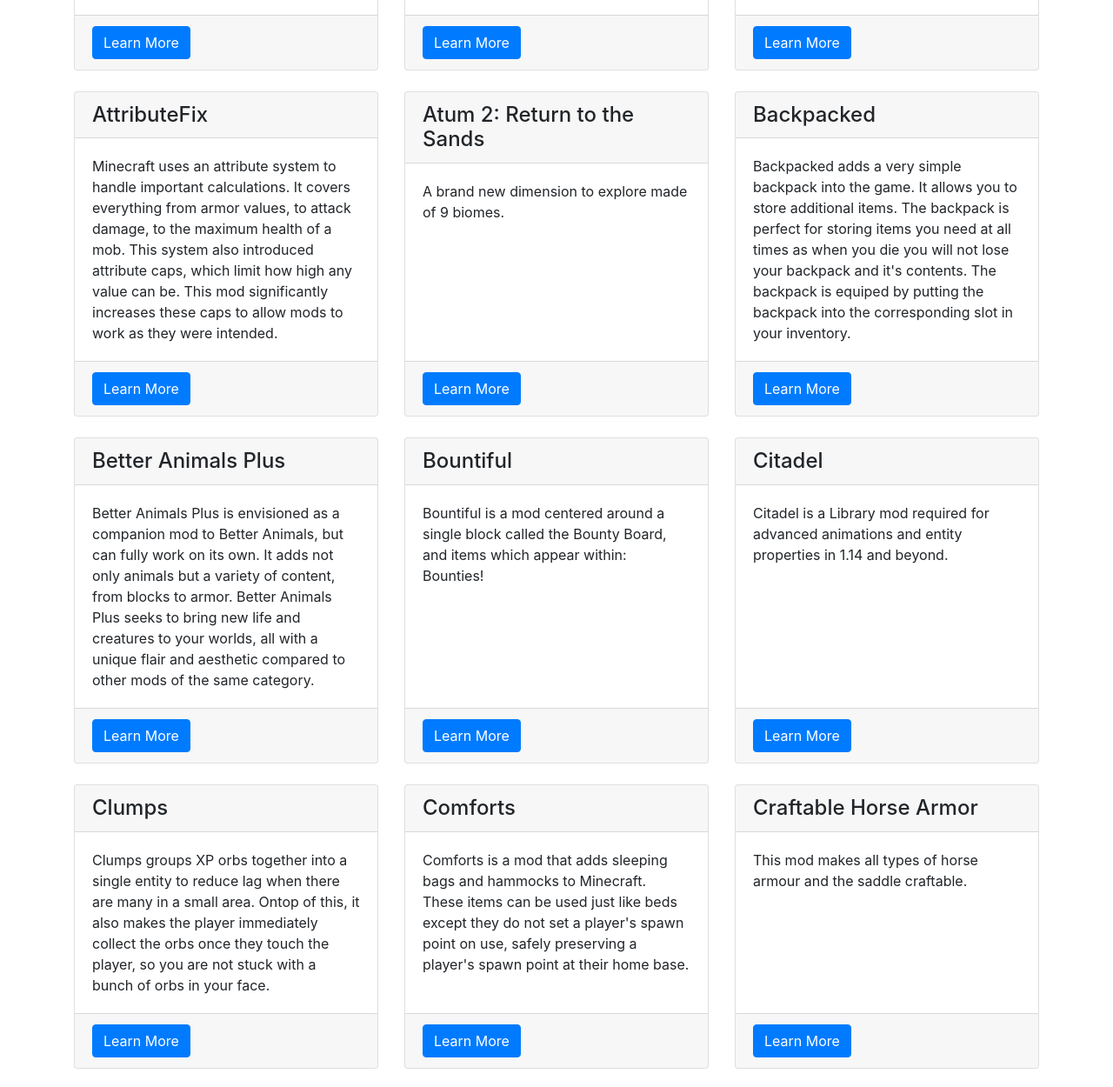
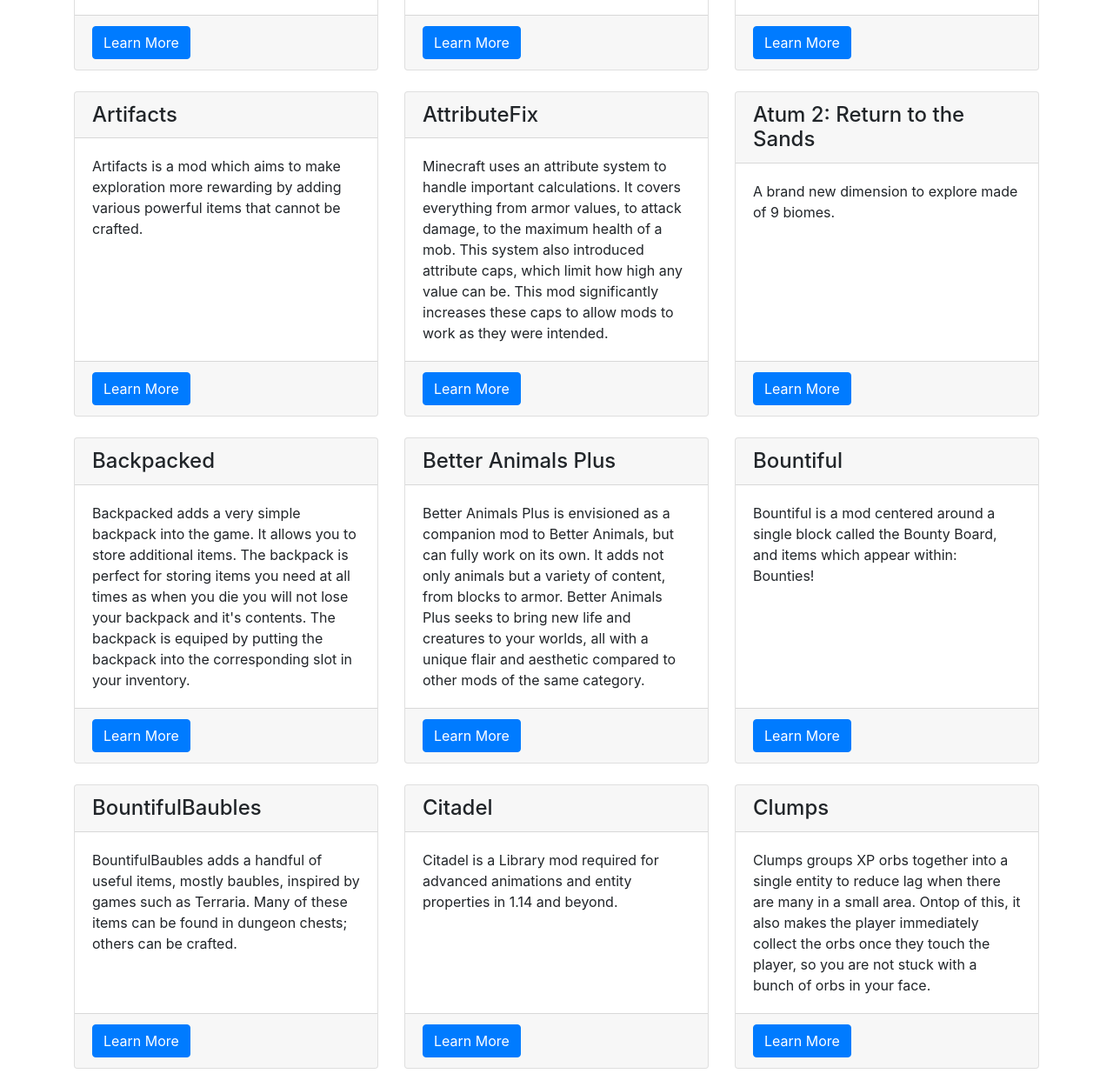
Before and after one commit to MatthewGimbut/MinecraftServerSite, a website: page modlist.html in a window 1280 px wide. Shown: the part 1486-2736 px from the top of the page at 87% size. Drawn offline with Linux system fonts and the light colour scheme.

Commit message:
Adding baubles and rare items

```diff
--- a/modlist.html
+++ b/modlist.html
@@ -140,7 +140,18 @@
             <p class="card-text">This mod adds a Armor Toughness bar that shows up above the hunger bar and supports multiple levels up to 100+.</p>
           </div>
           <div class="card-footer">
-            <a href="https://www.curseforge.com/minecraft/mc-mods/armor-toughness-bar/download/2851692" class="btn btn-primary">Learn More</a>
+            <a href="https://www.curseforge.com/minecraft/mc-mods/armor-toughness-bar" class="btn btn-primary">Learn More</a>
+          </div>
+        </div>
+      </div>
+      <div class="col-lg-4 mb-4">
+        <div class="card h-100">
+          <h4 class="card-header">Artifacts</h4>
+          <div class="card-body">
+            <p class="card-text">Artifacts is a mod which aims to make exploration more rewarding by adding various powerful items that cannot be crafted.</p>
+          </div>
+          <div class="card-footer">
+            <a href="https://www.curseforge.com/minecraft/mc-mods/artifacts" class="btn btn-primary">Learn More</a>
           </div>
         </div>
       </div>
@@ -196,6 +207,17 @@
           </div>
           <div class="card-footer">
             <a href="https://www.curseforge.com/minecraft/mc-mods/bountiful" class="btn btn-primary">Learn More</a>
+          </div>
+        </div>
+      </div>
+      <div class="col-lg-4 mb-4">
+        <div class="card h-100">
+          <h4 class="card-header">BountifulBaubles</h4>
+          <div class="card-body">
+            <p class="card-text">BountifulBaubles adds a handful of useful items, mostly baubles, inspired by games such as Terraria. Many of these items can be found in dungeon chests; others can be crafted.</p>
+          </div>
+          <div class="card-footer">
+            <a href="https://www.curseforge.com/minecraft/mc-mods/bountifulbaubles" class="btn btn-primary">Learn More</a>
           </div>
         </div>
       </div>
```
Also changed, not shown: index.html (+2 -0 lines).
